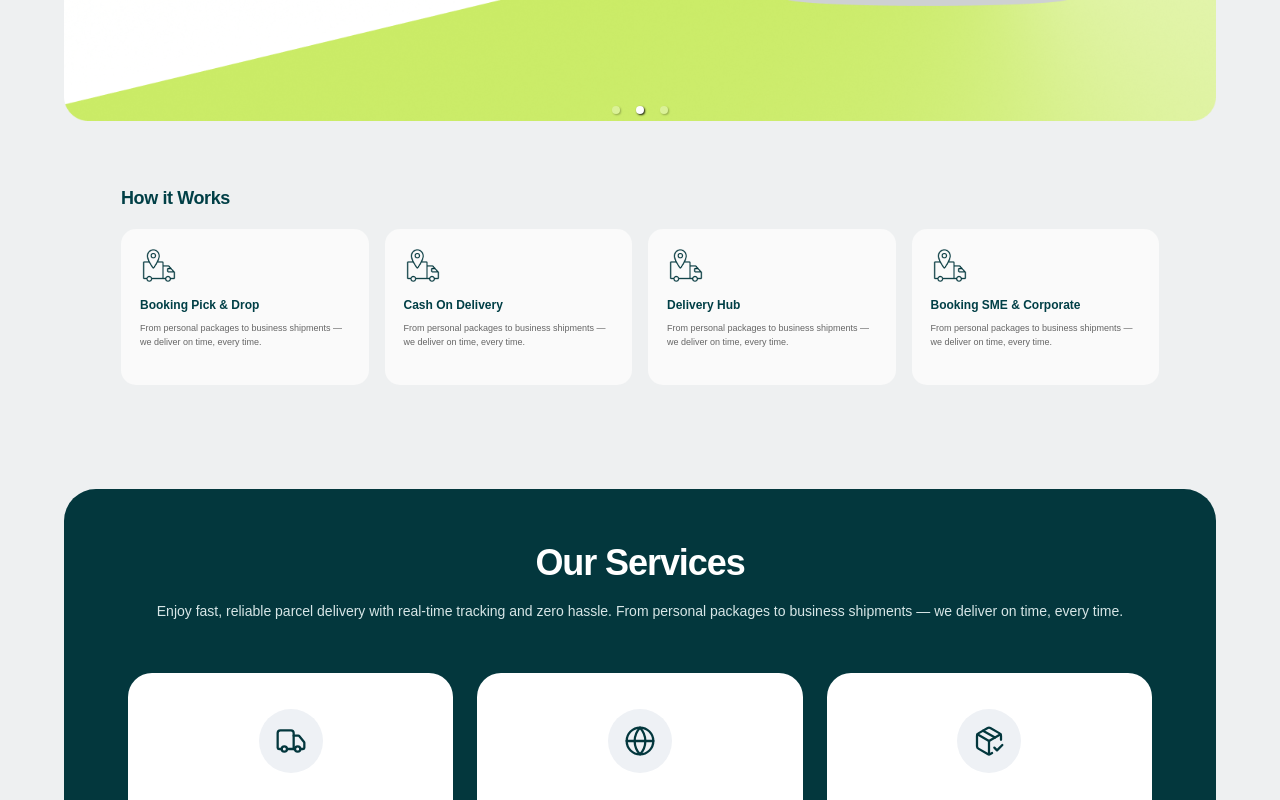
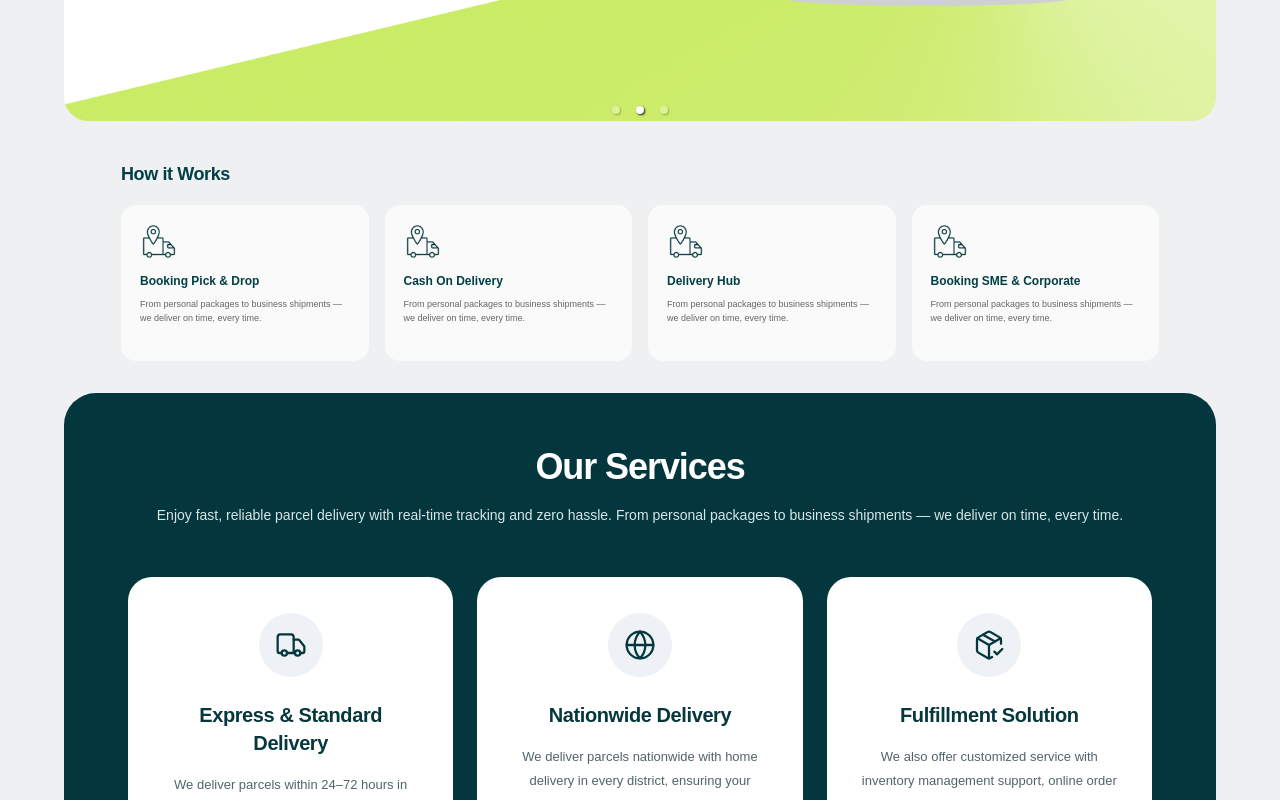
Before and after one commit to tushar-hossain/GoCarry-client-side, a React (Vite) app: page / in a window 1280 px wide. Shown: the part 560-1360 px from the top of the page. Built offline with nearby package versions, Linux system fonts and the light colour scheme.

Commit message:
alignment fixed

```diff
--- a/src/Pages/LandingPage/Components/HowItWorks/index.jsx
+++ b/src/Pages/LandingPage/Components/HowItWorks/index.jsx
@@ -25,7 +25,7 @@ const services = [
 
 function HowItWorks() {
   return (
-    <section className="w-full bg-[#eef0f1] py-12 sm:py-14">
+    <section className="w-full bg-[#eef0f1]">
       <div className="mx-auto max-w-[1038px] w-full px-4 sm:px-6 lg:px-0">
         {/* Section Heading */}
         <h2 className="mb-5 text-[18px] font-bold leading-[22px] tracking-[-0.4px] text-[#003f46]">
--- a/src/Pages/LandingPage/Components/OurServices/index.jsx
+++ b/src/Pages/LandingPage/Components/OurServices/index.jsx
@@ -48,7 +48,7 @@ const services = [
 
 function OurServices() {
   return (
-    <section className="w-full bg-[#eef0f1] py-12">
+    <section className="w-full bg-[#eef0f1]">
       <div className="mx-auto rounded-[32px] bg-[#03373D] px-6 py-14 sm:px-10 lg:px-16">
         {/* Heading */}
         <div className="mx-auto mb-12 text-center">
--- a/src/Pages/LandingPage/index.jsx
+++ b/src/Pages/LandingPage/index.jsx
@@ -5,13 +5,13 @@ import OurServices from "./Components/OurServices";
 const Home = () => {
   return (
     <div>
-      <div className="mt-8">
+      <div className="my-8">
         <Banner />
       </div>
-      <div>
+      <div className="my-8">
         <HowItWorks />
       </div>
-      <div>
+      <div className="my-8">
         <OurServices />
       </div>
     </div>
```
